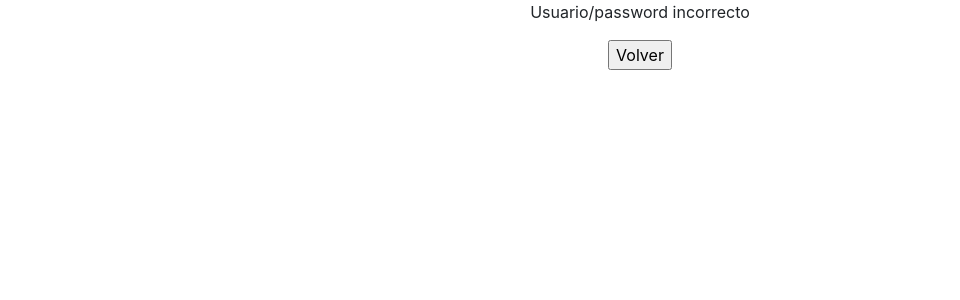
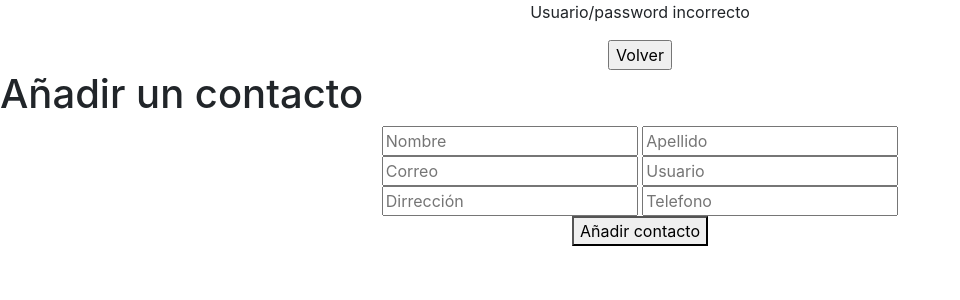
Before and after one commit to Projecte4/Projecte4, a PHP site: page /test.php?Nick=anush97 in a window 1280 px wide. Shown: the top 300 px of the page, without its empty margins (0-960 px from the left). Run offline with PHP 8.4, Linux system fonts and the light colour scheme; data comes from the database, SQL or seed files in the repository; data that the repository does not hold is empty; some libraries are stand-ins or nearby versions.

Commit message:
Subida de codigo de añadir contactos

```diff
--- a/mycontacts/test.php
+++ b/mycontacts/test.php
@@ -15,7 +15,19 @@
   include "login.proc.php";
  // echo "<br>Bienvenido";
    ?>
-
+   <h1>Añadir un contacto</h1>
+   <form class="form" method="post" name="formlogin" action="registro_con.proc.php">
+     <center><input type="text" placeholder="Nombre" name="Nombre" required>
+     <input type="text" placeholder="Apellido" name="Apellido"required>
+     <br>
+     <input type="text" placeholder="Correo" name="Correo"required>
+     <input type="text" placeholder="Usuario" name="Usuario"required>
+     <br>
+     <input type="text" placeholder="Dirrección" name="Direccion"required>
+     <input type="text" placeholder="Telefono" name="telefono"required>
+     <br>
+     <button type="submit" id="login-button">Añadir contacto</button></center>
+ </form>
 	</div>
 
 </div>
```
Also changed, not shown: mycontacts/registro_con.proc.php (added, +37 -0 lines).
